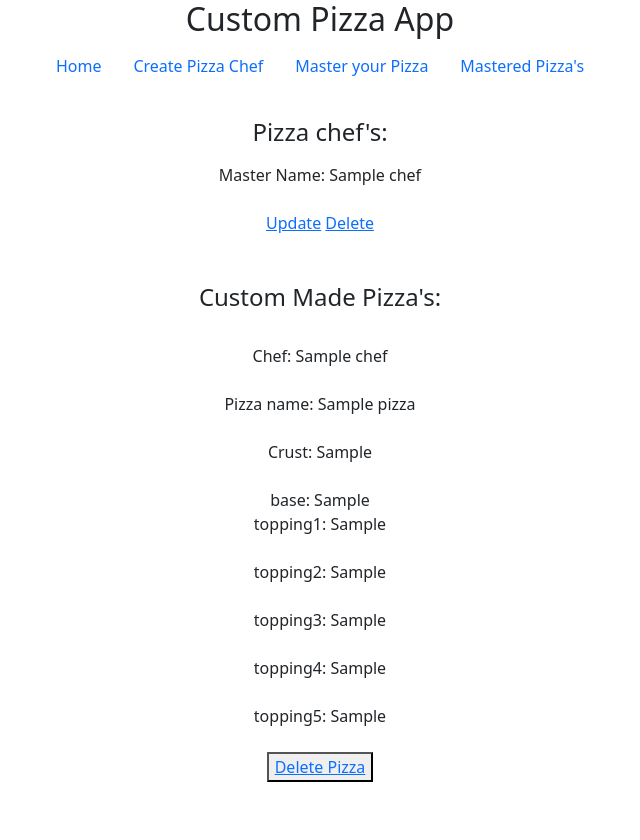
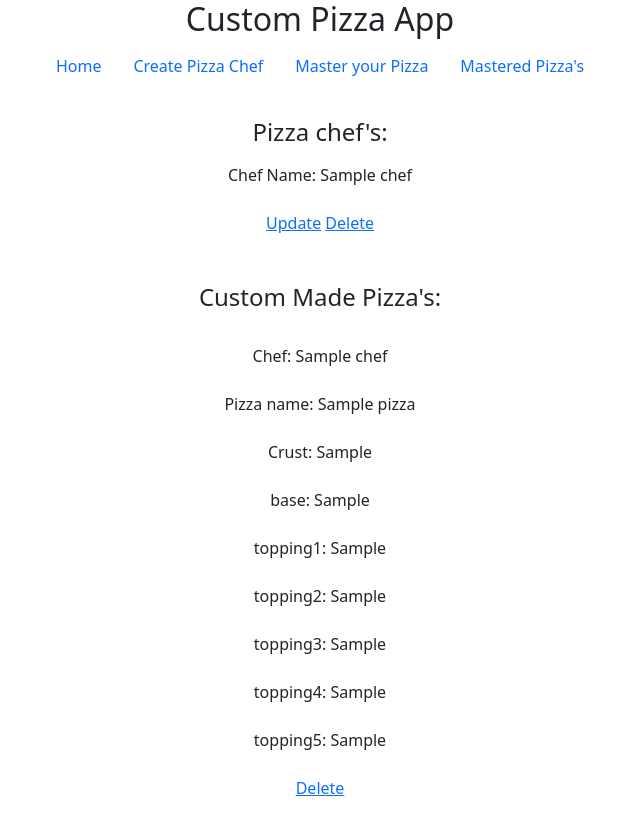
Before and after one commit to erhnaks/Phyton_flask_app_Pipeline, a Flask app: page / in a window 1280 px wide. Shown: the whole page, without its empty margins (320-960 px from the left). Before the commit the page ends 782 px from the top, so only its background shows below. Run offline with Flask 2, Linux system fonts and the light colour scheme; tables that the repository leaves empty hold one stand-in row (values such as "Sample post").

Commit message:
QP-6 # HTML cleaned up!

```diff
--- a/application/forms.py
+++ b/application/forms.py
@@ -13,7 +13,7 @@ class Createform(FlaskForm):
             raise ValidationError ('Ooopps, This fantasy chef does exist, Please choose another fancy Chef name')
 
 class Updateform(FlaskForm):
-    name = StringField('chef Name:', validators=[DataRequired(), Length(min=2, max=50)])
+    name = StringField('Chef Name:', validators=[DataRequired(), Length(min=2, max=50)])
     submit = SubmitField('Save')
 
     def validate_name(self, name):
--- a/application/templates/base.html
+++ b/application/templates/base.html
@@ -1,14 +1,14 @@
 <!DOCTYPE html>
 <html>
 <head>
-    <title> Chef Pizza's </title>
     <meta charset="utf-8">
     <meta name="viewport" content="width=device-width, initial-scale=1">
-    </head>
     <link href="https://cdn.jsdelivr.net/npm/bootstrap@5.1.3/dist/css/bootstrap.min.css"
     rel="stylesheet" integrity="sha384-1BmE4kWBq78iYhFldvKuhfTAU6auU8tT94WrHftjDbrCEXSU1oBoqyl2QvZ6jIW3" crossorigin="anonymous">
     <script src="https://cdn.jsdelivr.net/npm/bootstrap@5.1.3/dist/js/bootstrap.bundle.min.js"
     integrity="sha384-ka7Sk0Gln4gmtz2MlQnikT1wXgYsOg+OMhuP+IlRH9sENBO0LRn5q+8nbTov4+1p" crossorigin="anonymous"></script>
+        <title> Chef Pizza's </title>
+</head>
         <h2><center>Custom Pizza App</center></h2>
 
         <ul class="nav justify-content-center">
@@ -25,7 +25,6 @@
             <a class="nav-link" href="read">Mastered Pizza's</a>
             </li>
         </ul>
-
         {% block chef %}
         {% endblock chef %}
     </body>
--- a/application/templates/read.html
+++ b/application/templates/read.html
@@ -6,7 +6,7 @@
 <center><h4>Pizza chef's:</h4></center>
     <p>
     {% for chef in chef %}
-    <center>Master Name: {{ chef.name }} <br></center>
+    <center>Chef Name: {{ chef.name }} <br></center>
         <br>
         <center><span><a href="{{ url_for('updatechef', name=chef.name) }}">Update</a></span>
         <span><a href="{{ url_for('deletechef', name=chef.name) }}">Delete</a></span></center>
@@ -22,7 +22,7 @@
         <br>
         <center> Crust: {{ pizza.crust }} </center>
         <br>
-        <center>base: {{ pizza.base }}
+        <center> base: {{ pizza.base }}</center>
         <br>
         <center> topping1: {{ pizza.topping1 }} </center>
         <br>
@@ -34,7 +34,7 @@
         <br>
         <center> topping5: {{ pizza.topping5 }} </center>
         <br>
-        <center><button><span><a href="{{ url_for('deletepizza', name=pizza.name) }}">Delete Pizza</a></span></button>
+        <center><span><a href="{{ url_for('deletepizza', name=pizza.name) }}">Delete</a></span></button></center>
         <br>
         {% endfor %}
         </p>
--- a/application/templates/update.html
+++ b/application/templates/update.html
@@ -14,7 +14,7 @@
             </div>
             {% endif %}
             <br>
-            <center>{{ form.submit }}</center>
+            <center><input class="btn btn-primary" type="submit" value="Submit"></center>
         </form>
     </div>
     {% endblock chef %}
```
